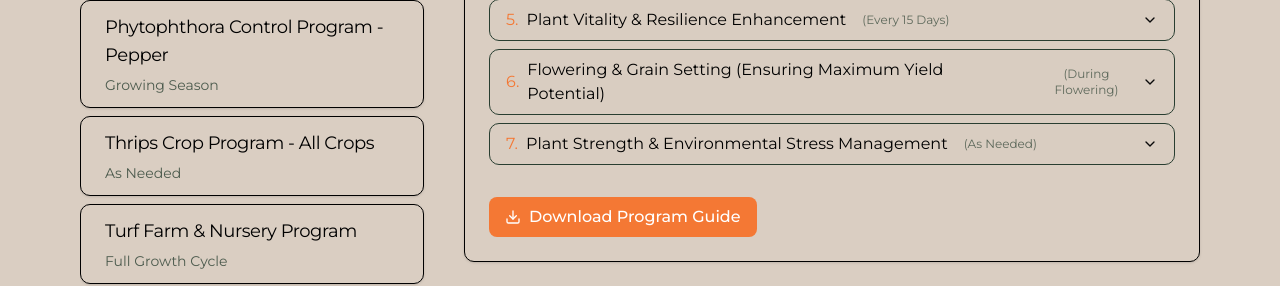
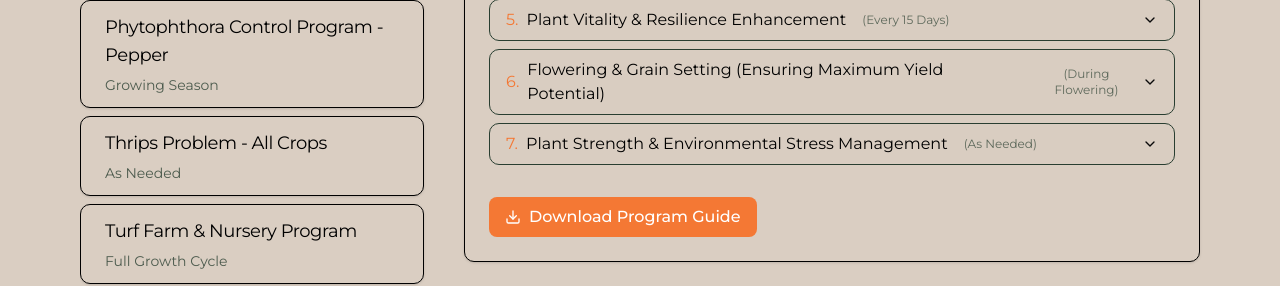
Before and after one commit to shaik-sadhiks007/pesticides-website, a React (Vite) app: page /crop-programs in a window 1280 px wide. Shown: the part 1960-2246 px from the top of the page. Built offline with nearby package versions, Linux system fonts and the light colour scheme.

Commit message:
turf, thrip , citrus, chilli cp updated and neem images updated

```diff
--- a/src/data/productsData.js
+++ b/src/data/productsData.js
@@ -272,7 +272,7 @@ export const productCategories = {
                         id: "neem-Fertiliser",
                         name: "NBS NEEM Fertiliser™",
                         type: "Organic Fertiliser for Soil Application",
-                        imgSrc: "https://res.cloudinary.com/dv3d8msjh/image/upload/f_auto,q_auto/v1/catalog/Solids/mgv3heiqwbtbiqzkn2bd",
+                        imgSrc: "https://res.cloudinary.com/dv3d8msjh/image/upload/f_auto,q_auto/v1/catalog/newAG/ahzz8xskrf2oadelaex1",
                         description: "NBS NEEM Fertiliser™ is a premium organic fertiliser formulated with organic matter, nitrogen, carbon, phosphorus, potassium, and azadirachtin. It revitalises soil health and supports plant growth, offering an eco-friendly solution to improve soil structure and bolster plant resilience against environmental stresses.",
                         suitableFor: "All crops, including vegetables, fruits, grains, turf, and ornamental plants. Ideal for use as a soil amendment and in integrated fertilisation systems.",
                         keyPerformance: [
@@ -966,7 +966,7 @@ export const productCategories = {
                         id: "neem-Fertiliser",
                         name: "NBS NEEM Fertiliser™",
                         type: "Organic Fertiliser for Turf and Ornamental Applications",
-                        imgSrc: "https://res.cloudinary.com/dv3d8msjh/image/upload/f_auto,q_auto/v1/golf/kuuyyb21loladbrn8z6z",
+                        imgSrc: "https://res.cloudinary.com/dv3d8msjh/image/upload/f_auto,q_auto/v1/golf/newGolf/xbxsqlml41kyvswjaeig",
                         description: "NBS NEEM Fertiliser™ is a premium organic fertiliser formulated with organic matter, nitrogen, carbon, phosphorus, potassium, and azadirachtin. It revitalises soil health and supports plant growth, offering an eco-friendly solution to improve soil structure and bolster plant resilience against environmental stresses.",
                         suitableFor: "golf courses (greens, tees, and fairways), sports turf, professional lawns, and ornamental landscapes. It's particularly effective in high-traffic areas, stress-prone environments, and wherever premium turf quality is required",
                         keyPerformance: [
--- a/src/pages/CropPrograms.jsx
+++ b/src/pages/CropPrograms.jsx
@@ -460,7 +460,7 @@ const cropPrograms = [
     },
     {
         id: 9,
-        name: "Thrips Crop Program - All Crops",
+        name: "Thrips Problem - All Crops",
         pdfFile: thripsProgram,
         description: "Comprehensive multi-layered program for effective thrips control using biological and nutritional approaches",
         duration: "As Needed",
@@ -493,6 +493,8 @@ const cropPrograms = [
             }
         ],
         features: [
+            "Helps control thrips and build defence system as well.",
+            "Dual functionality - Stress reduction and improved efficiency",
             "Multi-layered approach combining biological and nutritional solutions",
             "Optimized spray coverage and adhesion for better results",
             "Enhanced plant resilience and natural defense mechanisms",
@@ -585,7 +587,10 @@ const cropPrograms = [
             "Improved disease resistance",
             "Better water and nutrient uptake",
             "Stronger root development",
-            "Sustainable turf management"
+            "Sustainable turf management",
+            "Greener, stress free, pest and disease free, better drainage and aeration",
+            "Ideal for sports tournaments, renovation and post recovery from wear and tear",
+            "Cost effective and increased efficiency with maintaining high level of immunity and metabolism"
         ],
         notes: [
             "Ideally arrange to have an NBS Soil Test prior to planting/seeding new turf",
@@ -610,75 +615,62 @@ const cropPrograms = [
             "NBS CMB™",
             "NBS K-35™"
         ],
-        applicationRates: [
-            "NBS Sapphire™ Liquid: 8 L/acre (Fertigation)",
-            "NBS Yield Booster™: 400 mL/acre (2 mL/L, Fertigation)",
-            "NBS Micro-Nutrients: 250 mL/acre (1 mL/L, Foliar)",
-            "NBS Triple 20: 1.25–1.5 L/acre (4–5 mL/L, Foliar)",
-            "NBS CMB™: 1.5 L/acre (5 mL/L, Foliar)",
-            "NBS K-35™: 1.0–1.5 L/acre (3 mL/L, Foliar)"
-        ],
         stages: [
             {
                 name: "Main Spring Flush",
                 duration: "Spring",
-                instructions: "Fertigation: NBS Sapphire™ Liquid (①*), NBS Yield Booster™ (①). Foliar: NBS Micro-Nutrients (①), NBS CMB™ (①).",
-                products: ["NBS Sapphire™ Liquid", "NBS Yield Booster™", "NBS Micro-Nutrients™", "NBS CMB™"]
+                instructions: "Fertigation: NBS Sapphire™ Liquid (8 L/acre). Foliar: NBS Yield Booster™ (400 mL/acre), NBS Micro-Nutrients™ (250 mL/acre).",
+                products: ["NBS Sapphire™ Liquid", "NBS Yield Booster™", "NBS Micro-Nutrients™"]
             },
             {
                 name: "Pre-Flowering",
                 duration: "Before Flowering",
-                instructions: "Foliar: NBS Micro-Nutrients (①).",
-                products: ["NBS Micro-Nutrients™"]
+                instructions: "Foliar: NBS CMB™ (1.5 L/acre).",
+                products: ["NBS CMB™"]
             },
             {
                 name: "Petal Fall",
                 duration: "After Flowering",
-                instructions: "Fertigation: NBS Yield Booster™ (①). Foliar: NBS Triple 20 (①), NBS CMB™ (①), NBS K-35™ (①).",
-                products: ["NBS Yield Booster™", "NBS Triple 20™", "NBS CMB™", "NBS K-35™"]
+                instructions: "Fertigation: NBS Sapphire™ Liquid (8 L/acre). Foliar: NBS Yield Booster™ (400 mL/acre), NBS CMB™ (1.5 L/acre).",
+                products: ["NBS Sapphire™ Liquid", "NBS Yield Booster™", "NBS CMB™"]
             },
             {
                 name: "Fruit Bulking",
                 duration: "During Fruit Development",
-                instructions: "Fertigation: NBS Sapphire™ Liquid (②*). Foliar: NBS Triple 20 (②, with CMB™ and K-35™), NBS CMB™ (② with Triple 20), NBS K-35™ (② with Triple 20).",
-                products: ["NBS Sapphire™ Liquid", "NBS Triple 20™", "NBS CMB™", "NBS K-35™"]
+                instructions: "Fertigation: NBS Sapphire™ Liquid (8 L/acre, twice during bulking). Foliar: NBS Triple Twenty™ (1.25–1.5 L/acre), NBS K-35™ (1.0–1.5 L/acre), NBS Micro-Nutrients™ (250 mL/acre), all of this has to be used twice during fruit bulking.",
+                products: ["NBS Sapphire™ Liquid", "NBS Triple Twenty™", "NBS K-35™", "NBS Micro-Nutrients™"]
             },
             {
                 name: "3 Weeks Pre-Harvest",
                 duration: "3 Weeks Before Harvest",
-                instructions: "Foliar: NBS Yield Booster™ (①).",
-                products: ["NBS Yield Booster™"]
+                instructions: "Foliar: NBS Yield Booster™ (400 mL/acre), NBS K-35™ (1.0–1.5 L/acre).",
+                products: ["NBS Yield Booster™", "NBS K-35™"]
             },
             {
                 name: "Harvest",
                 duration: "At Harvest",
-                instructions: "Foliar: NBS K-35™ (② with Yield Booster).",
-                products: ["NBS K-35™", "NBS Yield Booster™"]
+                instructions: "No specific application; monitor and prepare for post-harvest.",
+                products: []
             },
             {
                 name: "Post-Harvest Recharge",
                 duration: "After Harvest",
-                instructions: "Fertigation: NBS Sapphire™ Liquid (①). Foliar: NBS Yield Booster™ (②).",
-                products: ["NBS Sapphire™ Liquid", "NBS Yield Booster™"]
+                instructions: "Fertigation: NBS Sapphire™ Liquid (8 L/acre). Foliar: NBS Yield Booster™ (400 mL/acre), NBS K-35™ (1.0–1.5 L/acre), use this foliar twice in this phase.",
+                products: ["NBS Sapphire™ Liquid", "NBS Yield Booster™", "NBS K-35™"]
             }
         ],
         features: [
-            "Optimized nutrient application timing for each growth stage",
-            "Enhanced spring flush development",
-            "Improved flowering and fruit set",
-            "Better fruit bulking and quality",
-            "Enhanced post-harvest recovery",
-            "Flexible application methods (foliar or soil drench)",
-            "Complements existing solid fertilizer program",
-            "Sustainable and efficient nutrient delivery"
-        ],
-        legend: [
-            "① = make 1 application in this growth period",
-            "② = make 2 applications in this period"
-        ],
-        notes: [
-            "This program supplements the annual solid base fertiliser program.",
-            "DIY 6% Sapphire Liquid Humic Acid Recipe: Dissolve 1 kg NBS Sapphire Granules in 10 litres of warm water. Stir well and leave overnight. Stir again to solubilise remaining sediment and filter into storage containers for later use. Do NOT use or apply without filtering. A small amount of fine residue remaining in the mixing barrel can be used as a natural fertiliser on gardens and trees."
+            "Cost Efficiency: Optimized nutrient scheduling and targeted application reduce input waste and maximize return on investment, lowering overall production costs for farmers.",
+            "Improved Resilience & Immunity: Enhances plant health and natural defenses, making citrus trees more resistant to diseases, pests, and environmental stress.",
+            "Stress & Disease Management: Supports stress tolerance and reduces the risk of disease outbreaks through balanced nutrition and bio-stimulant support.",
+            "Even & Proper Growth: Ensures uniform vegetative and root development, leading to consistent crop stands and predictable yields.",
+            "Enhanced Nutrient Uptake: Advanced formulations improve nutrient absorption and utilization, resulting in healthier, more productive trees.",
+            "Superior Fruit Quality: Promotes better fruit size, color, texture, and shelf life, as well as improved taste and market value.",
+            "No Harmful Residues: Uses residue-free, sustainable products that are safe for consumers, workers, and the environment.",
+            "Low Maintenance: Reduces the need for intensive management by improving plant vigor and soil health, leading to less frequent interventions.",
+            "Improved Drainage & Aeration: Supports healthy root systems and soil structure, reducing waterlogging and promoting efficient water use.",
+            "All-Climate Adaptability: Formulated to perform effectively in diverse climates and orchard conditions, ensuring reliable results year-round.",
+            "Sustainable & Eco-Friendly: Minimizes environmental impact through reduced chemical input and supports long-term orchard health."
         ]
     },
     {
@@ -752,12 +744,14 @@ const cropPrograms = [
             }
         ],
         features: [
-            "Seed treatment for strong germination and early vigor",
-            "Weekly nursery and post-emergent foliar/soil drench for disease and pest management",
-            "Soil conditioning for improved root health and nutrient uptake",
-            "Rotational foliar sprays for broad-spectrum protection",
-            "Flexible for chilli, tomato, eggplant, okra, and capsicum",
-            "Integrates biologicals, nutrients, and natural oils"
+            "Bigger and heavier fruits: More kilos per acre, bigger harvests, and better prices.",
+            "Shiny, market-ready vegetables: Produce that looks fresh and sells fast with improved texture and taste.",
+            "Longer shelf life: Less waste, more time to sell, and better returns.",
+            "High yield, every season: More flowers turn into fruits, and plants keep producing longer.",
+            "Natural resilience: Crops bounce back from heat, cold, wind, and pests without heavy chemical use due to good aeration, and drainage with less effort and more outputs.",
+            "Stronger immunity: Less disease and pest damage, healthier plants all year.",
+            "Cost-effective: Fewer sprays, less fertilizer waste, and more value from every input.",
+            "Consistent, reliable results: Uniform crops that meet buyer standards and reduce rejections."
         ]
     }
 ]
@@ -771,7 +765,7 @@ const programUrlMap = {
     'downy-mildew': 'Downy Mildew Program - Onions, Dwarf Beans, Potatoes and Peas',
     'rice': 'NBS Nutrition Farming Program for Rice',
     'pepper': 'Phytophthora Control Program - Pepper',
-    'thrips': 'Thrips Crop Program - All Crops',
+    'thrips': 'Thrips Problem - All Crops',
     'turf': 'Turf Farm & Nursery Program',
     'citrus': 'Citrus - NBS Crop Program 2025',
     'chilli': 'NBS CHILLI, TOMATO, EGGPLANT, OKRA, CAPSICUM PROGRAM'
@@ -945,11 +939,10 @@ const CropPrograms = () => {
                                     <Card
                                         key={program.id}
                                         id={`program-${program.id}`}
-                                        className={`cursor-pointer transition-all bg-[#DACEC2] ${
-                                            selectedProgram?.id === program.id
+                                        className={`cursor-pointer transition-all bg-[#DACEC2] ${selectedProgram?.id === program.id
                                                 ? "border-[#f47834] shadow-lg"
                                                 : "border border-black"
-                                        }`}
+                                            }`}
                                         onClick={() => handleProgramSelect(program)}
                                     >
                                         <CardHeader className="py-3">
```
